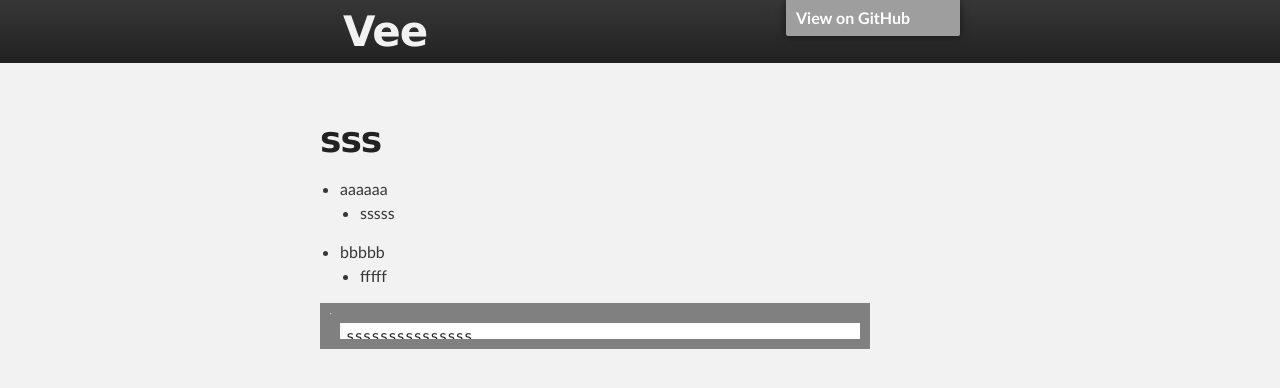
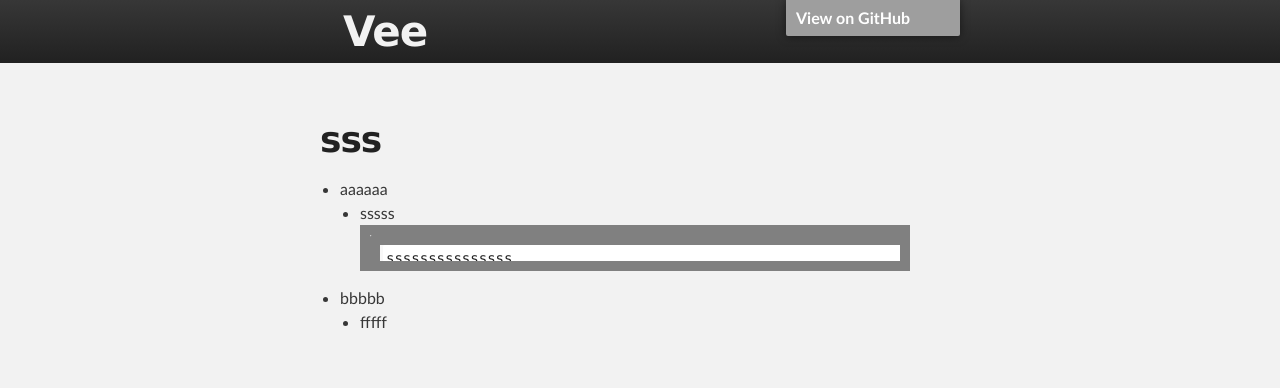
Before and after one commit to tmp2tmp/eee, a Jekyll site: the page built from docs/sss.md, in a window 1280 px wide. Shown: the top 388 px of the page. Built offline with Jekyll 4.4.1, drawn with Linux system fonts in a browser that asks for light colours; our own code applies the rules of GitHub Pages for plain Markdown files; the repository's description, which GitHub fills in, is left out; grey boxes are pictures that could not be loaded.

Commit message:
Update sss.md

````diff
--- a/docs/sss.md
+++ b/docs/sss.md
@@ -2,10 +2,10 @@
 
 - aaaaaa
   -  sssss
-- bbbbb
-  - fffff
-
-```c++
+  ```c++
 sssssssssssssss
 fffffffffffffff
 ```
+
+- bbbbb
+  - fffff
````
